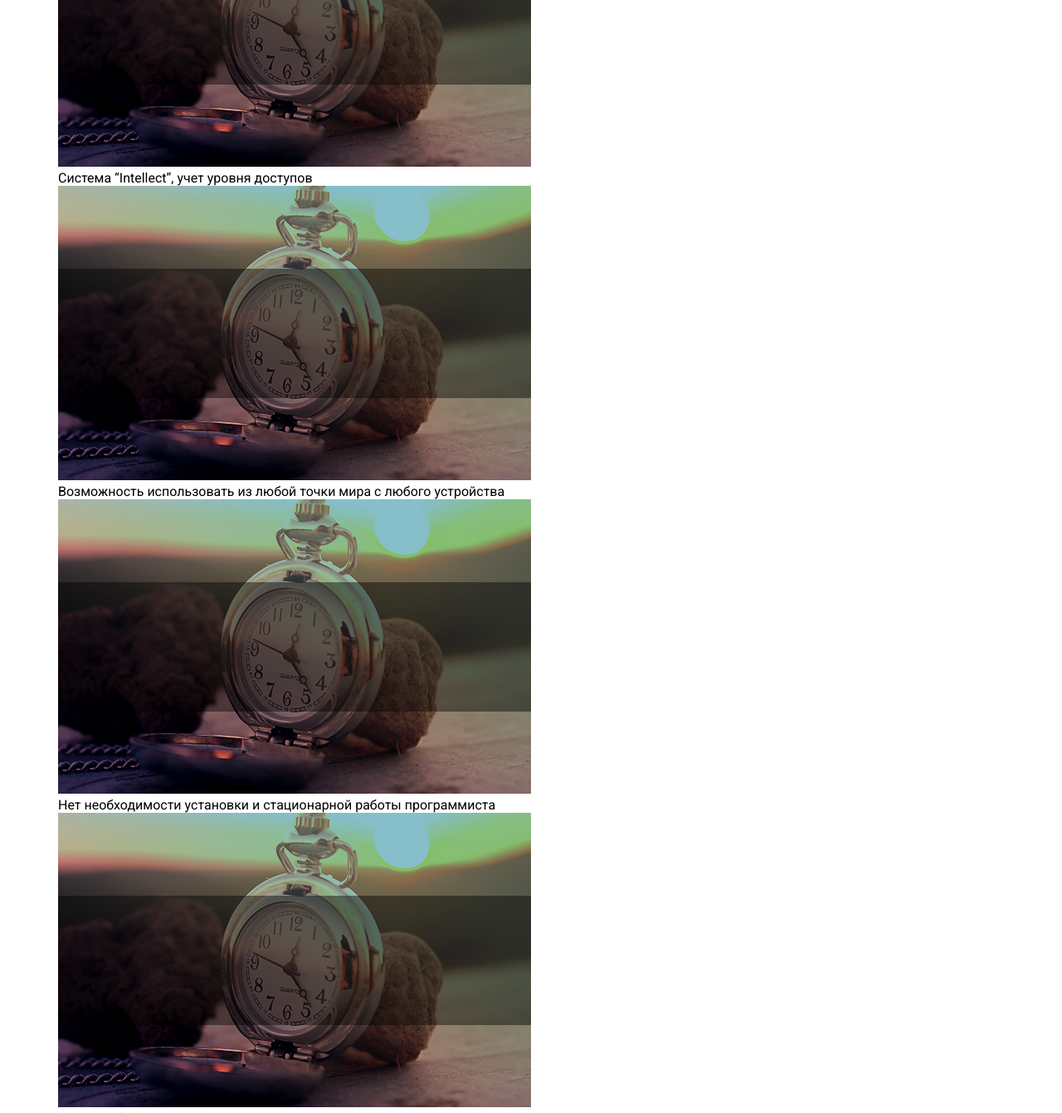
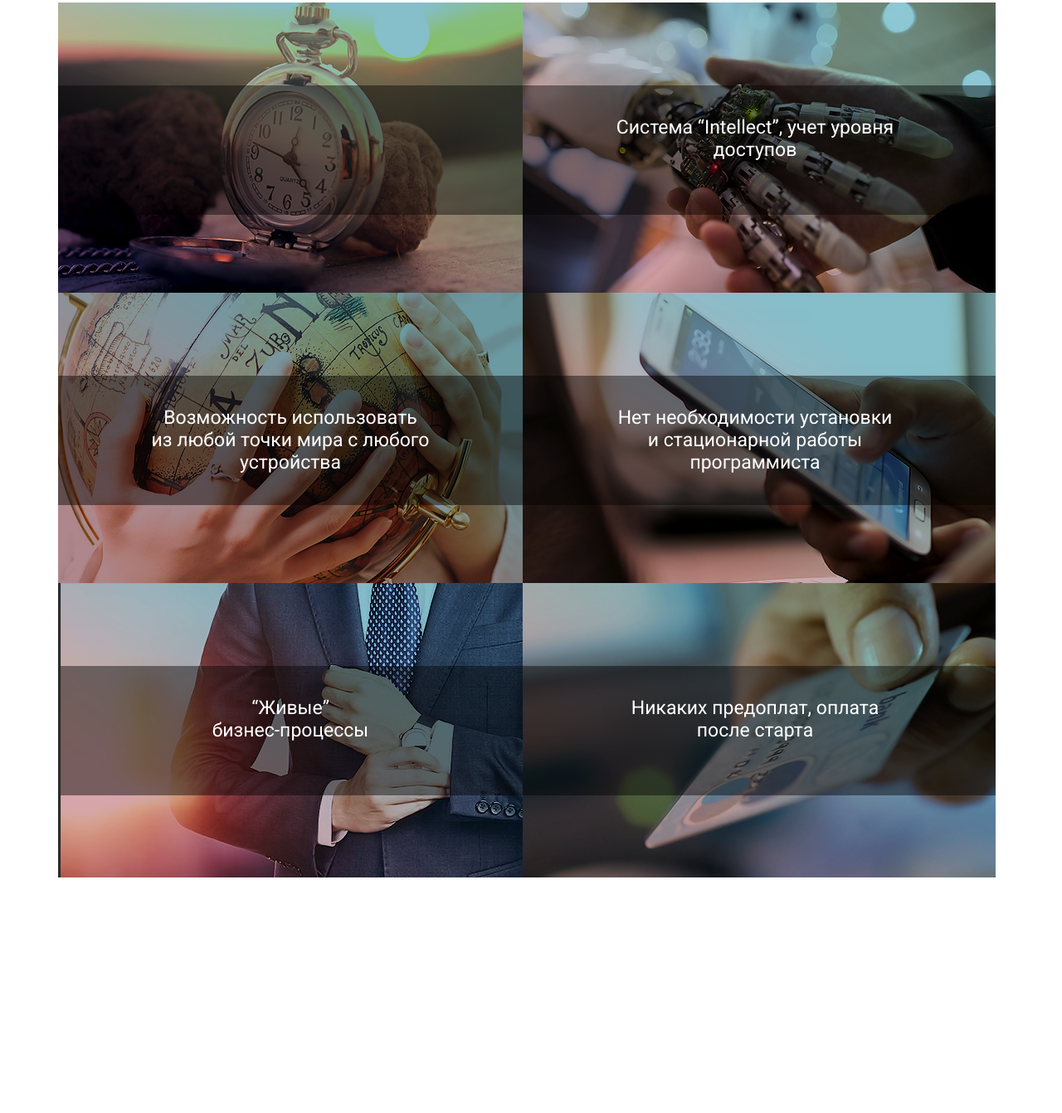
Before and after one commit to Vladyo/prengi, a website: page src/index.html in a window 1280 px wide. Shown: the part 2844-4186 px from the top of the page at 83% size. After the commit the page ends 3987 px from the top, so only its background shows below. Drawn offline with Linux system fonts and the light colour scheme.

Commit message:
add benefits

```diff
--- a/src/index.html
+++ b/src/index.html
@@ -219,58 +219,66 @@
                 Вашей отрасли
             </div>
 
-            <div class="benefits__item">
-                <div class="benefits__item_img">
+            <div class="benefits__blocks">
+
+                <div class="benefits__block">
+                    <div class="benefits__block_img">
                         <img src="icons/advantages_1.png" alt="benefit_img_1">
                     </div>
                 </div>
 
-            <div class="benefits__item">
-                <div class="benefits__item_text">
-                    Система “Intellect”, учет уровня доступов
+                <div class="benefits__block">
+                    <div class="benefits__block_text">
+                        Система “Intellect”, учет уровня
+                        <br> доступов
                     </div>
-                <div class="benefits__item_img">
-                    <img src="icons/advantages_1.png" alt="benefit_img_1">
+                    <div class="benefits__block_img">
+                        <img src="icons/advantages_2.png" alt="benefit_img_2">
                     </div>
                 </div>
 
-            <div class="benefits__item">
-                <div class="benefits__item_text">
-                    Возможность использовать из любой точки мира с любого устройства
+                <div class="benefits__block">
+                    <div class="benefits__block_text">
+                        Возможность использовать
+                        <br> из любой точки мира с любого <br> устройства
                     </div>
-                <div class="benefits__item_img">
-                    <img src="icons/advantages_1.png" alt="benefit_img_1">
+                    <div class="benefits__block_img">
+                        <img src="icons/advantages_3.png" alt="benefit_img_3">
                     </div>
                 </div>
 
-            <div class="benefits__item">
-                <div class="benefits__item_text">
-                    Нет необходимости установки и стационарной работы программиста
+
+                <div class="benefits__block">
+                    <div class="benefits__block_text">
+                        Нет необходимости установки <br> и стационарной работы <br> программиста
                     </div>
-                <div class="benefits__item_img">
-                    <img src="icons/advantages_1.png" alt="benefit_img_1">
+                    <div class="benefits__block_img">
+                        <img src="icons/advantages_4.png" alt="benefit_img_4">
                     </div>
                 </div>
 
-            <div class="benefits__item">
-                <div class="benefits__item_text">
-                    “Живые”
+                <div class="benefits__block">
+                    <div class="benefits__block_text">
+                        “Живые” <br>
                         бизнес-процессы
                     </div>
-                <div class="benefits__item_img">
-                    <img src="icons/advantages_1.png" alt="benefit_img_1">
+                    <div class="benefits__block_img">
+                        <img src="icons/advantages_5.png" alt="benefit_img_5">
                     </div>
                 </div>
 
-            <div class="benefits__item">
-                <div class="benefits__item_text">
-                    Никаких предоплат, оплата
+                <div class="benefits__block">
+                    <div class="benefits__block_text">
+                        Никаких предоплат, оплата <br>
                         после старта
                     </div>
-                <div class="benefits__item_img">
-                    <img src="icons/advantages_1.png" alt="benefit_img_1">
+                    <div class="benefits__block_img">
+                        <img src="icons/advantages_6.png" alt="benefit_img_6">
                     </div>
                 </div>
+            </div>
+        </div>
+
         </div>
     </section>
 
--- /dev/null
+++ b/src/sass/blocks/_benefits.sass
@@ -0,0 +1,29 @@
+.benefits
+    min-height: 1335px
+    .benefits__title
+        padding-top: 80px
+        font-size: 30px
+        font-weight: 900
+        text-align: center
+        color: #393939
+    .benefits__blocks
+        padding-top: 45px
+        display: flex
+        flex-wrap: wrap
+        .benefits__block
+            padding: 0
+            position: relative
+            .benefits__block_img
+                width: 560px
+                height: 350px
+                position: relative
+                z-index: -1
+            .benefits__block_text
+                transform: translate(-50%, 137px)
+                left: 50%
+                width: 100%
+                position: absolute
+                z-index: 2
+                font-size: 23px
+                text-align: center
+                color: #ffffff
--- a/src/sass/style.sass
+++ b/src/sass/style.sass
@@ -2,6 +2,7 @@
 @import 'blocks/promo';
 @import 'blocks/advantages';
 @import 'blocks/expert';
+@import 'blocks/benefits';
 
 
 *
```
Also changed, not shown: src/css/style.min.css. Lines whose indentation alone changed are shown as unchanged.
